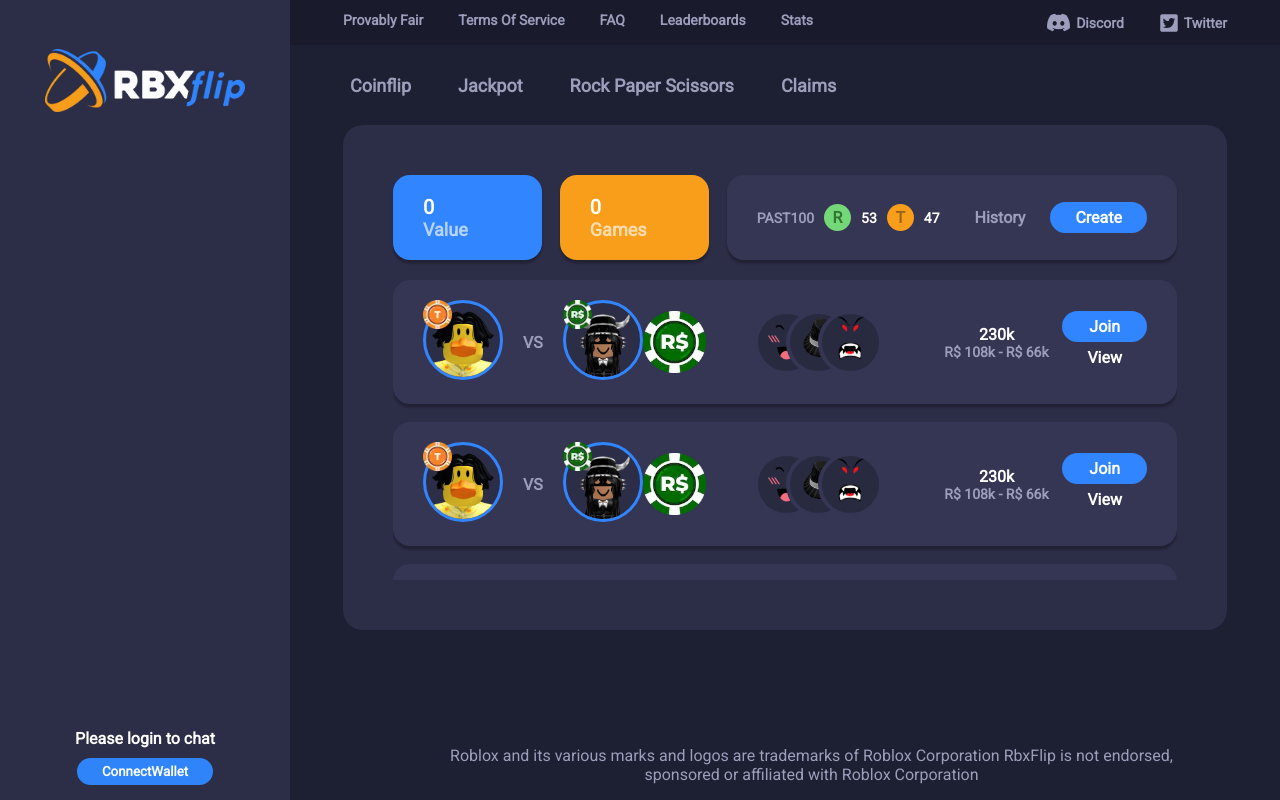
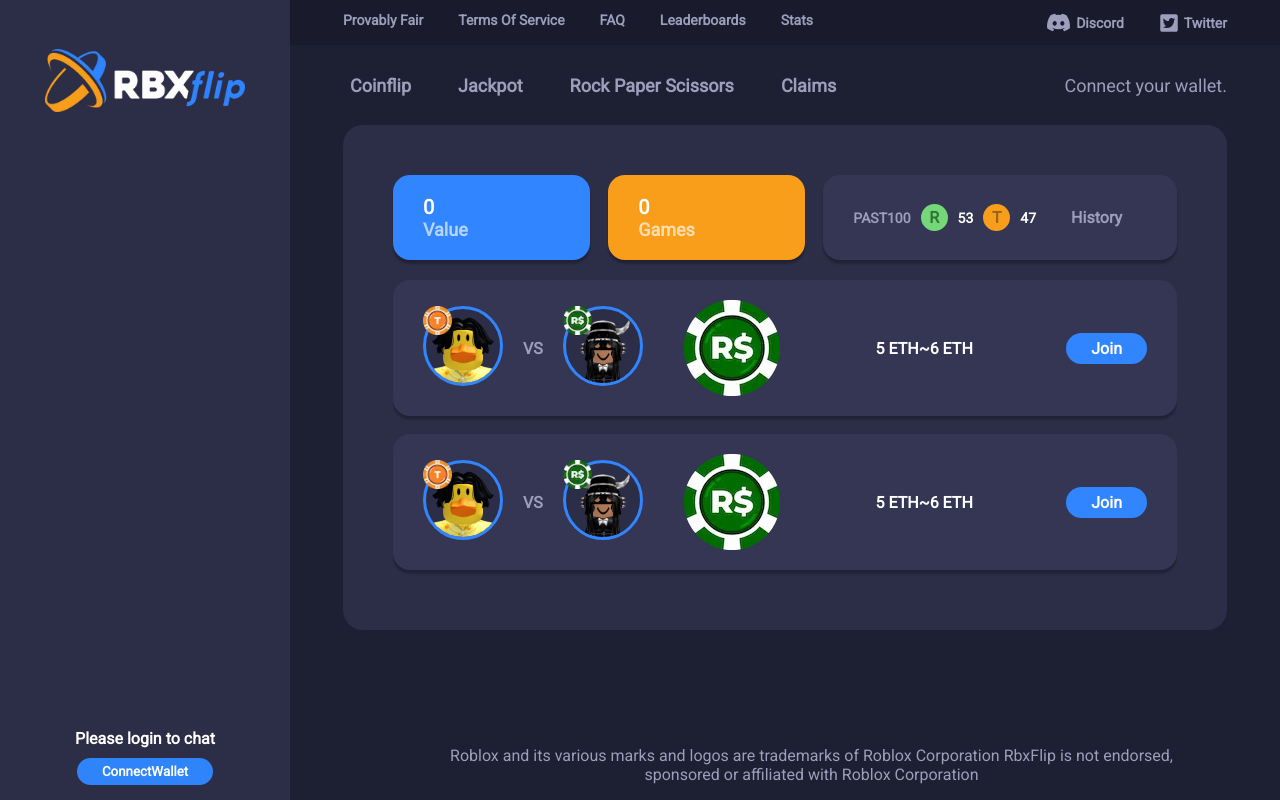
Before and after one commit to partner0831/rbxflip, a React (Create React App) app: page / in a window 1280 px wide. Built offline with nearby package versions, Linux system fonts and the light colour scheme.

Commit message:
feat: add wallet avatar

```diff
--- a/package.json
+++ b/package.json
@@ -3,7 +3,10 @@
   "version": "0.1.0",
   "private": true,
   "dependencies": {
+    "@emotion/react": "^11.8.2",
+    "@emotion/styled": "^11.8.1",
     "@metamask/jazzicon": "^2.0.0",
+    "@mui/material": "^5.5.0",
     "@styled-system/theme-get": "^5.1.2",
     "@testing-library/jest-dom": "^5.11.4",
     "@testing-library/react": "^11.1.0",
--- /dev/null
+++ b/src/components/Identicon/index.js
@@ -0,0 +1,24 @@
+import { useEffect, useRef } from "react";
+import Jazzicon from "@metamask/jazzicon";
+import styled from "styled-components";
+const StyledIdenticon = styled.div`
+  width: ${(props) => props.size || "2.5rem"};
+  height: ${(props) => props.size || "2.5rem"};
+  border-radius: 100%;
+  background-color: black;
+`;
+
+export default function Identicon({ address, size }) {
+  const ref = useRef();
+
+  useEffect(() => {
+    if (address && ref.current) {
+      ref.current.innerHTML = "";
+      ref.current.appendChild(
+        Jazzicon(2.5 * 16, parseInt(address.slice(2, 10), 16))
+      );
+    }
+  }, [address]);
+
+  return <StyledIdenticon ref={ref} size={size} />;
+}
--- a/src/pages/Mint/index.js
+++ b/src/pages/Mint/index.js
@@ -17,27 +17,16 @@
   HistoryView,
   RoomButtonJoinContent,
   RoomButtons,
-  RoomButtonViewContent,
   RoomControls,
-  RoomControlsSubTitle,
   RoomControlsTitle,
   RoomCountDown,
   RoomCountDownBack,
   RoomCountDownBackImage,
   RoomCountDownContainer,
   RoomCountDownImage,
-  RoomItem,
-  RoomItemBack,
-  RoomItemBackImage,
-  RoomItemContainer,
-  RoomItemDiv,
-  RoomItemImage,
-  RoomItems,
-  RoomItemsContainer,
   RoomJoinButton,
   RoomUsers,
   RoomUserVs,
-  RoomViewButton,
   StyledDashboard,
   StyledRoom,
   StyledSubNav,
@@ -55,12 +44,10 @@
 import mark2 from "../../assets/img/mark2.png";
 import bigback from "../../assets/img/bigback.svg";
 import bigmark1 from "../../assets/img/bigmark1.png";
-import itemback from "../../assets/img/itemback.svg";
-import angry from "../../assets/img/angry.png";
-import happy from "../../assets/img/happy.png";
-import cap from "../../assets/img/cap.png";
-
+import { useEthContext } from "../../context/EthereumContext";
+import Identicon from "../../components/Identicon";
 const Dashboard = () => {
+  const { currentAcc } = useEthContext();
   return (
     <DashboardWrapper>
       <StyledSubNav>
@@ -82,7 +69,11 @@
             <SubActionTitle>Claims</SubActionTitle>
           </SubAction>
         </SubActionGroup>
-        {/* <SubSignin>Sign in</SubSignin> */}
+        {currentAcc ? (
+          <Identicon address={currentAcc} />
+        ) : (
+          "Connect your wallet."
+        )}
       </StyledSubNav>
       <StyledDashboard>
         <DashboardContainer>
@@ -109,7 +100,7 @@
               </HistoryStatus>
               <HistoryActions>
                 <HistoryAction>History</HistoryAction>
-                <CreateAction>Create</CreateAction>
+                {currentAcc ? <CreateAction>Create</CreateAction> : ""}
               </HistoryActions>
             </HistoryView>
           </DashHeader>
@@ -130,53 +121,16 @@
                   <RoomCountDownImage src={bigback} />
                 </RoomCountDown>
               </RoomCountDownContainer>
-              <RoomItemsContainer>
-                <RoomItems>
-                  <RoomItemContainer>
-                    <RoomItem>
-                      <RoomItemDiv>
-                        <RoomItemBack>
-                          <RoomItemBackImage src={itemback} />
-                        </RoomItemBack>
-                        <RoomItemImage src={happy} />
-                      </RoomItemDiv>
-                    </RoomItem>
-                  </RoomItemContainer>
-                  <RoomItemContainer>
-                    <RoomItem>
-                      <RoomItemDiv>
-                        <RoomItemBack>
-                          <RoomItemBackImage src={itemback} />
-                        </RoomItemBack>
-                        <RoomItemImage src={cap} />
-                      </RoomItemDiv>
-                    </RoomItem>
-                  </RoomItemContainer>
-                  <RoomItemContainer>
-                    <RoomItem>
-                      <RoomItemDiv>
-                        <RoomItemBack>
-                          <RoomItemBackImage src={itemback} />
-                        </RoomItemBack>
-                        <RoomItemImage src={angry} />
-                      </RoomItemDiv>
-                    </RoomItem>
-                  </RoomItemContainer>
-                </RoomItems>
-              </RoomItemsContainer>
+
               <RoomControls>
-                <RoomControlsTitle>{"230k"}</RoomControlsTitle>
-                <RoomControlsSubTitle>
-                  {"R$ 108k - R$ 66k"}
-                </RoomControlsSubTitle>
+                <RoomControlsTitle>
+                  {"5"} ETH~{"6"} ETH
+                </RoomControlsTitle>
               </RoomControls>
               <RoomButtons>
                 <RoomJoinButton>
                   <RoomButtonJoinContent>Join</RoomButtonJoinContent>
                 </RoomJoinButton>
-                <RoomViewButton>
-                  <RoomButtonViewContent>View</RoomButtonViewContent>
-                </RoomViewButton>
               </RoomButtons>
             </StyledRoom>
             <StyledRoom>
@@ -195,53 +149,16 @@
                   <RoomCountDownImage src={bigback} />
                 </RoomCountDown>
               </RoomCountDownContainer>
-              <RoomItemsContainer>
-                <RoomItems>
-                  <RoomItemContainer>
-                    <RoomItem>
-                      <RoomItemDiv>
-                        <RoomItemBack>
-                          <RoomItemBackImage src={itemback} />
-                        </RoomItemBack>
-                        <RoomItemImage src={happy} />
-                      </RoomItemDiv>
-                    </RoomItem>
-                  </RoomItemContainer>
-                  <RoomItemContainer>
-                    <RoomItem>
-                      <RoomItemDiv>
-                        <RoomItemBack>
-                          <RoomItemBackImage src={itemback} />
-                        </RoomItemBack>
-                        <RoomItemImage src={cap} />
-                      </RoomItemDiv>
-                    </RoomItem>
-                  </RoomItemContainer>
-                  <RoomItemContainer>
-                    <RoomItem>
-                      <RoomItemDiv>
-                        <RoomItemBack>
-                          <RoomItemBackImage src={itemback} />
-                        </RoomItemBack>
-                        <RoomItemImage src={angry} />
-                      </RoomItemDiv>
-                    </RoomItem>
-                  </RoomItemContainer>
-                </RoomItems>
-              </RoomItemsContainer>
+
               <RoomControls>
-                <RoomControlsTitle>{"230k"}</RoomControlsTitle>
-                <RoomControlsSubTitle>
-                  {"R$ 108k - R$ 66k"}
-                </RoomControlsSubTitle>
+                <RoomControlsTitle>
+                  {"5"} ETH~{"6"} ETH
+                </RoomControlsTitle>
               </RoomControls>
               <RoomButtons>
                 <RoomJoinButton>
                   <RoomButtonJoinContent>Join</RoomButtonJoinContent>
                 </RoomJoinButton>
-                <RoomViewButton>
-                  <RoomButtonViewContent>View</RoomButtonViewContent>
-                </RoomViewButton>
               </RoomButtons>
             </StyledRoom>
             <StyledRoom>
@@ -260,53 +177,16 @@
                   <RoomCountDownImage src={bigback} />
                 </RoomCountDown>
               </RoomCountDownContainer>
-              <RoomItemsContainer>
-                <RoomItems>
-                  <RoomItemContainer>
-                    <RoomItem>
-                      <RoomItemDiv>
-                        <RoomItemBack>
-                          <RoomItemBackImage src={itemback} />
-                        </RoomItemBack>
-                        <RoomItemImage src={happy} />
-                      </RoomItemDiv>
-                    </RoomItem>
-                  </RoomItemContainer>
-                  <RoomItemContainer>
-                    <RoomItem>
-                      <RoomItemDiv>
-                        <RoomItemBack>
-                          <RoomItemBackImage src={itemback} />
-                        </RoomItemBack>
-                        <RoomItemImage src={cap} />
-                      </RoomItemDiv>
-                    </RoomItem>
-                  </RoomItemContainer>
-                  <RoomItemContainer>
-                    <RoomItem>
-                      <RoomItemDiv>
-                        <RoomItemBack>
-                          <RoomItemBackImage src={itemback} />
-                        </RoomItemBack>
-                        <RoomItemImage src={angry} />
-                      </RoomItemDiv>
-                    </RoomItem>
-                  </RoomItemContainer>
-                </RoomItems>
-              </RoomItemsContainer>
+
               <RoomControls>
-                <RoomControlsTitle>{"230k"}</RoomControlsTitle>
-                <RoomControlsSubTitle>
-                  {"R$ 108k - R$ 66k"}
-                </RoomControlsSubTitle>
+                <RoomControlsTitle>
+                  {"5"} ETH~{"6"} ETH
+                </RoomControlsTitle>
               </RoomControls>
               <RoomButtons>
                 <RoomJoinButton>
                   <RoomButtonJoinContent>Join</RoomButtonJoinContent>
                 </RoomJoinButton>
-                <RoomViewButton>
-                  <RoomButtonViewContent>View</RoomButtonViewContent>
-                </RoomViewButton>
               </RoomButtons>
             </StyledRoom>
           </CreateView>
--- a/src/pages/Mint/style.js
+++ b/src/pages/Mint/style.js
@@ -45,16 +45,6 @@
   &:hover {
     color: #3185ff;
   }
-`;
-
-export const SubSignin = styled.a`
-  font-weight: 700;
-  margin: 0;
-  cursor: pointer;
-  &:hover {
-    color: #3185ff;
-  }
-  text-decoration: none;
 `;
 
 export const StyledDashboard = styled.div`
@@ -255,81 +245,6 @@
   max-height: 100%;
 `;
 
-//------------------------------------------------------------
-
-export const RoomItemsContainer = styled.div`
-  display: flex;
-  align-items: center;
-  justify-content: center;
-  position: relative;
-  min-width: 225px;
-`;
-
-export const RoomItems = styled.div`
-  display: flex;
-  & > :first-child {
-    margin-left: 0;
-  }
-`;
-
-export const RoomItemContainer = styled.div`
-  display: flex;
-  align-items: center;
-  justify-content: center;
-  position: relative;
-  margin-left: -33px;
-  width: 65px;
-  height: 65px;
-  border-radius: 50px;
-  border: 4px solid #343654;
-  background: #282a40;
-  background-position: 50%;
-  background-size: cover;
-`;
-
-export const RoomItem = styled.div`
-  width: 100%;
-`;
-
-export const RoomItemDiv = styled.div`
-  display: inline-block;
-  max-width: 100%;
-  overflow: hidden;
-  position: relative;
-  box-sizing: border-box;
-  margin: 0px;
-  width: 100%;
-`;
-export const RoomItemBack = styled.div`
-  box-sizing: border-box;
-  display: block;
-  max-width: 100%;
-`;
-
-export const RoomItemBackImage = styled.img`
-  max-width: 100%;
-  display: block;
-  margin: 0px;
-  border: none;
-  padding: 0px;
-`;
-
-export const RoomItemImage = styled.img`
-  position: absolute;
-  inset: 0px;
-  box-sizing: border-box;
-  padding: 0px;
-  border: none;
-  margin: auto;
-  display: block;
-  width: 0px;
-  height: 0px;
-  min-width: 100%;
-  max-width: 100%;
-  min-height: 100%;
-  max-height: 100%;
-`;
-
 //--------------------------------------------------------------
 
 export const RoomControls = styled.div`
@@ -343,13 +258,6 @@
   font-weight: 700;
   font-size: 16px;
   color: #fff;
-  margin: 0;
-`;
-
-export const RoomControlsSubTitle = styled.p`
-  font-weight: 700;
-  font-size: 14px;
-  color: #9c9ebb;
   margin: 0;
 `;
 
@@ -376,19 +284,3 @@
   color: #fff;
   margin: 0;
 `;
-
-export const RoomViewButton = styled.div`
-  display: flex;
-  align-items: center;
-  justify-content: center;
-  border-radius: 50px;
-  padding: 6px 25px;
-  cursor: pointer;
-`;
-
-export const RoomButtonViewContent = styled.p`
-  font-size: 16px;
-  font-weight: 700;
-  color: #fff;
-  margin: 0;
-`;
```
Also changed, not shown: 1 other file (tests, documents, lock files or other folders).
